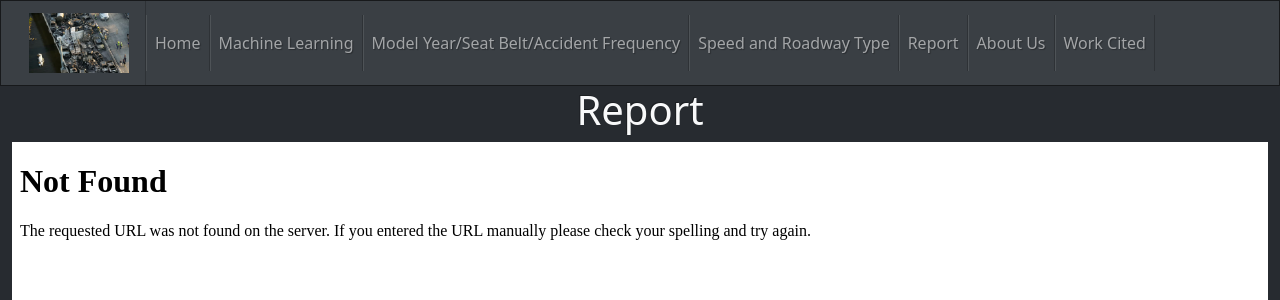
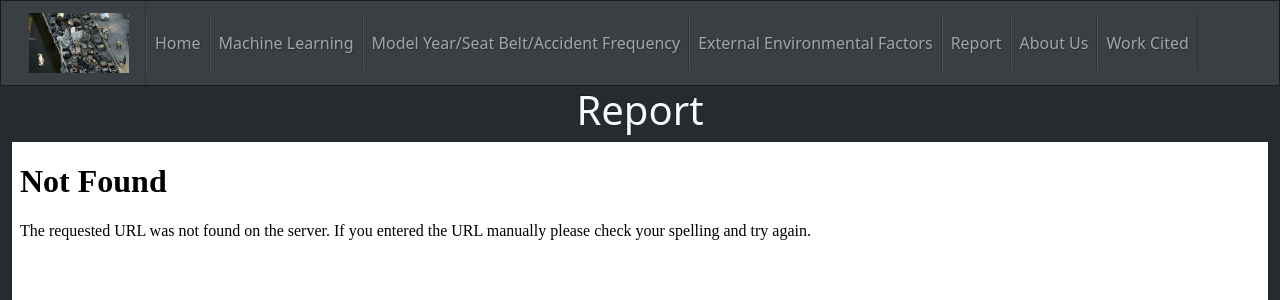
Before and after one commit to KevinPCarney/Project-04-Group-05, a Flask app: page /report in a window 1280 px wide. Shown: the top 300 px of the page. Run offline with Flask 3, Linux system fonts and the light colour scheme.

Commit message:
ReadMe and title updates

```diff
--- a/app/templates/about_us.html
+++ b/app/templates/about_us.html
@@ -31,7 +31,7 @@
                 <li class="nav-item"><a class="nav-link" href="/">Home</a></li>
                 <li class="nav-item"><a class="nav-link" href="/machine_learning">Machine Learning</a></li>
                 <li class="nav-item"><a class="nav-link" href="/tableau1">Model Year/Seat Belt/Accident Frequency</a></li>
-                <li class="nav-item"><a class="nav-link" href="/tableau2">Speed and Roadway Type</a></li>
+                <li class="nav-item"><a class="nav-link" href="/tableau2">External Environmental Factors</a></li>
                 <li class="nav-item"><a class="nav-link" href="/report">Report</a></li>
                 <li class="nav-item"><a class="nav-link" href="/about_us">About Us</a></li>
                 <li class="nav-item"><a class="nav-link" href="/works_cited">Work Cited</a></li>
--- a/app/templates/machine_learning.html
+++ b/app/templates/machine_learning.html
@@ -36,7 +36,7 @@
               <li class="nav-item"><a class="nav-link" href="/">Home</a></li>
               <li class="nav-item"><a class="nav-link" href="/machine_learning">Machine Learning</a></li>
               <li class="nav-item"><a class="nav-link" href="/tableau1">Model Year/Seat Belt/Accident Frequency</a></li>
-              <li class="nav-item"><a class="nav-link" href="/tableau2">Speed and Roadway Type</a></li>
+              <li class="nav-item"><a class="nav-link" href="/tableau2">External Environmental Factors</a></li>
               <li class="nav-item"><a class="nav-link" href="/report">Report</a></li>
               <li class="nav-item"><a class="nav-link" href="/about_us">About Us</a></li>
               <li class="nav-item"><a class="nav-link" href="/works_cited">Work Cited</a></li>
--- a/app/templates/report.html
+++ b/app/templates/report.html
@@ -36,7 +36,7 @@
               <li class="nav-item"><a class="nav-link" href="/">Home</a></li>
               <li class="nav-item"><a class="nav-link" href="/machine_learning">Machine Learning</a></li>
               <li class="nav-item"><a class="nav-link" href="/tableau1">Model Year/Seat Belt/Accident Frequency</a></li>
-              <li class="nav-item"><a class="nav-link" href="/tableau2">Speed and Roadway Type</a></li>
+              <li class="nav-item"><a class="nav-link" href="/tableau2">External Environmental Factors</a></li>
               <li class="nav-item"><a class="nav-link" href="/report">Report</a></li>
               <li class="nav-item"><a class="nav-link" href="/about_us">About Us</a></li>
               <li class="nav-item"><a class="nav-link" href="/works_cited">Work Cited</a></li>
--- a/app/templates/tableau1.html
+++ b/app/templates/tableau1.html
@@ -29,7 +29,7 @@
                 <li class="nav-item"><a class="nav-link" href="/">Home</a></li>
                 <li class="nav-item"><a class="nav-link" href="/machine_learning">Machine Learning</a></li>
                 <li class="nav-item"><a class="nav-link" href="/tableau1">Model Year/Seat Belt/Accident Frequency</a></li>
-                <li class="nav-item"><a class="nav-link" href="/tableau2">Speed and Roadway Type</a></li>
+                <li class="nav-item"><a class="nav-link" href="/tableau2">External Environmental Factors</a></li>
                 <li class="nav-item"><a class="nav-link" href="/report">Report</a></li>
                 <li class="nav-item"><a class="nav-link" href="/about_us">About Us</a></li>
                 <li class="nav-item"><a class="nav-link" href="/works_cited">Work Cited</a></li>
--- a/app/templates/works_cited.html
+++ b/app/templates/works_cited.html
@@ -31,7 +31,7 @@
                 <li class="nav-item"><a class="nav-link" href="/">Home</a></li>
                 <li class="nav-item"><a class="nav-link" href="/machine_learning">Machine Learning</a></li>
                 <li class="nav-item"><a class="nav-link" href="/tableau1">Model Year/Seat Belt/Accident Frequency</a></li>
-                <li class="nav-item"><a class="nav-link" href="/tableau2">Speed and Roadway Type</a></li>
+                <li class="nav-item"><a class="nav-link" href="/tableau2">External Environmental Factors</a></li>
                 <li class="nav-item"><a class="nav-link" href="/report">Report</a></li>
                 <li class="nav-item"><a class="nav-link" href="/about_us">About Us</a></li>
                 <li class="nav-item"><a class="nav-link" href="/works_cited">Work Cited</a></li>
```
Also changed, not shown: README.md, 1 other file.
